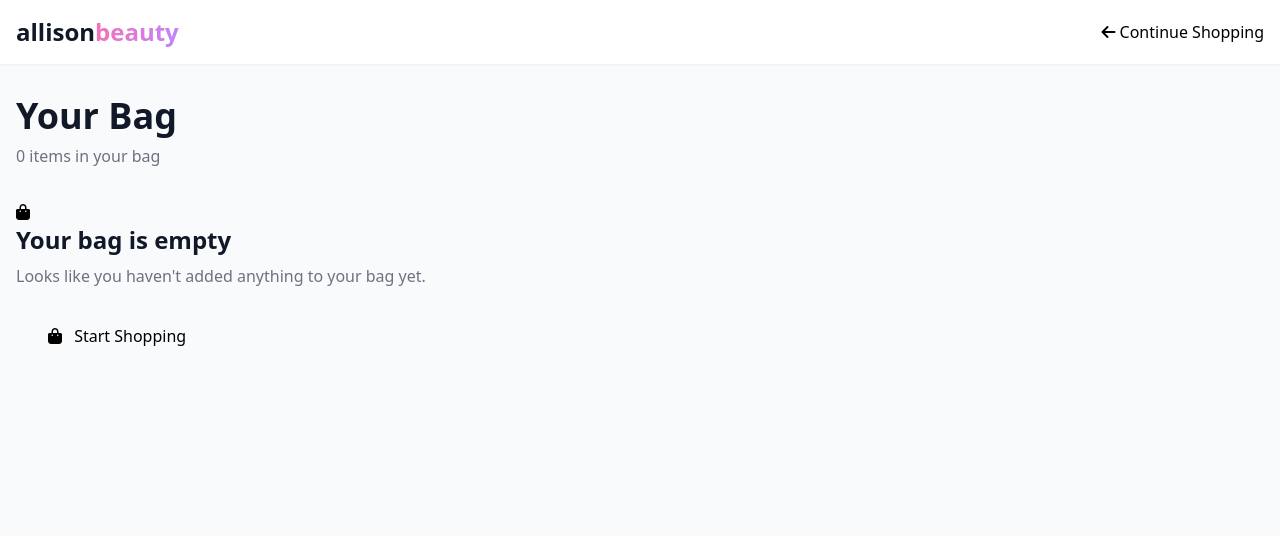
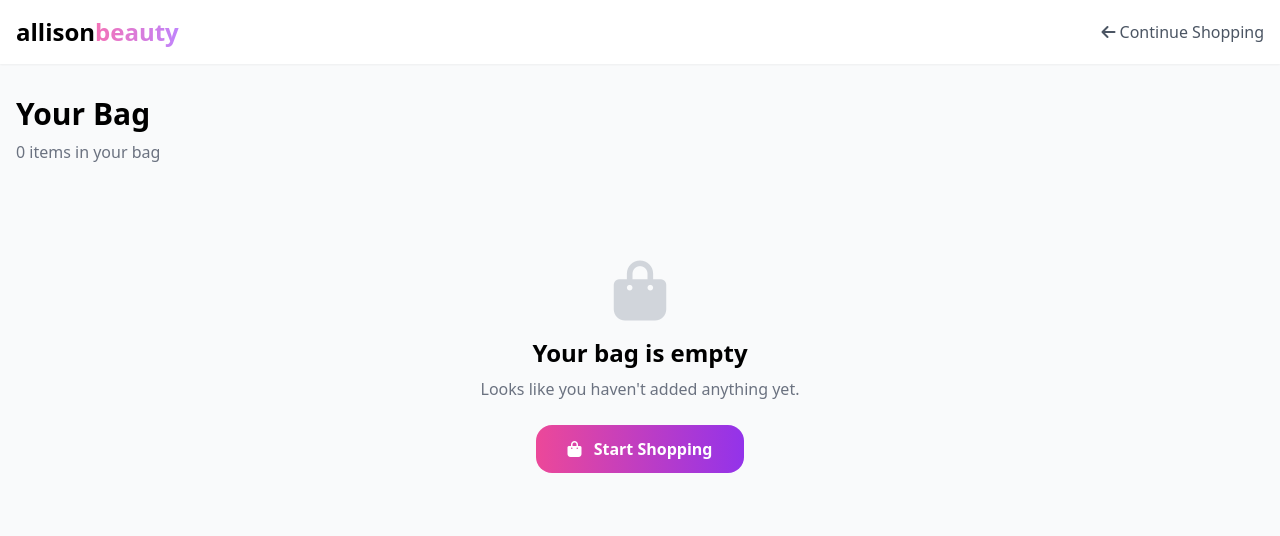
Before and after one commit to calvitec/cvbuilder, a Flask app: page /cart in a window 1280 px wide. Shown: the top 536 px of the page. Run offline with Flask 3, Linux system fonts and the light colour scheme; some libraries are stand-ins or nearby versions.

Commit message:
Update cart.html

```diff
--- a/templates/cart.html
+++ b/templates/cart.html
@@ -6,91 +6,57 @@
     <title>Your Bag - Allison Beauty</title>
     <script src="https://cdn.tailwindcss.com"></script>
     <link rel="stylesheet" href="https://cdnjs.cloudflare.com/ajax/libs/font-awesome/6.4.0/css/all.min.css">
-    <style>
-        .quantity-btn {
-            @apply w-8 h-8 rounded-full bg-gray-100 hover:bg-pink-100 hover:text-pink-600 flex items-center justify-center transition-all duration-200 text-gray-600 text-sm font-medium;
-        }
-        .cart-item {
-            @apply bg-white rounded-2xl shadow-sm border border-gray-100 p-4 md:p-6 transition-all duration-300 hover:shadow-md;
-        }
-        .remove-btn {
-            @apply text-gray-400 hover:text-red-500 transition-colors duration-200 text-sm;
-        }
-        .checkout-btn {
-            @apply w-full py-4 rounded-2xl bg-gradient-to-r from-pink-500 to-purple-600 text-white font-semibold text-lg hover:shadow-lg hover:shadow-pink-500/25 hover:scale-[1.02] transition-all duration-300;
-        }
-        .continue-btn {
-            @apply inline-flex items-center gap-2 text-gray-600 hover:text-pink-600 transition-colors duration-200 font-medium;
-        }
-        .empty-cart {
-            @apply text-center py-16;
-        }
-        .empty-cart-icon {
-            @apply text-6xl text-gray-300 mb-4;
-        }
-    </style>
 </head>
 <body class="bg-gray-50">
 
-    <!-- Header -->
     <header class="bg-white shadow-sm sticky top-0 z-50">
         <div class="max-w-7xl mx-auto px-4 py-4 flex items-center justify-between">
-            <a href="{{ url_for('index') }}" class="flex items-center gap-2">
-                <span class="text-2xl font-bold text-gray-900">allison<span class="text-transparent bg-clip-text bg-gradient-to-r from-pink-400 to-purple-400">beauty</span></span>
+            <a href="{{ url_for('index') }}" class="text-2xl font-bold">
+                allison<span class="text-transparent bg-clip-text bg-gradient-to-r from-pink-400 to-purple-400">beauty</span>
             </a>
-            <a href="{{ url_for('index') }}" class="continue-btn">
+            <a href="{{ url_for('index') }}" class="text-gray-600 hover:text-pink-600 transition">
                 <i class="fas fa-arrow-left"></i> Continue Shopping
             </a>
         </div>
     </header>
 
-    <!-- Main Content -->
     <main class="max-w-7xl mx-auto px-4 py-8">
-        <h1 class="text-3xl md:text-4xl font-bold text-gray-900 mb-2">Your Bag</h1>
+        <h1 class="text-3xl font-bold mb-2">Your Bag</h1>
         <p class="text-gray-500 mb-8">{{ total_items }} item{% if total_items != 1 %}s{% endif %} in your bag</p>
 
         {% if cart_items %}
         <div class="grid lg:grid-cols-3 gap-8">
-            <!-- Cart Items -->
             <div class="lg:col-span-2 space-y-4">
                 {% for item in cart_items %}
-                <div class="cart-item" id="item-{{ item.id }}">
+                <div class="bg-white rounded-2xl shadow-sm border border-gray-100 p-4 md:p-6" id="item-{{ item.id }}">
                     <div class="flex gap-4">
-                        <!-- Image -->
-                        <div class="w-24 h-24 md:w-28 md:h-28 rounded-xl overflow-hidden flex-shrink-0 bg-gray-100">
+                        <div class="w-24 h-24 rounded-xl overflow-hidden flex-shrink-0 bg-gray-100">
                             <img src="{{ item.image }}" alt="{{ item.name }}" class="w-full h-full object-cover">
                         </div>
-
-                        <!-- Details -->
-                        <div class="flex-1 min-w-0">
-                            <div class="flex items-start justify-between gap-2">
+                        <div class="flex-1">
+                            <div class="flex justify-between">
                                 <div>
-                                    <h3 class="font-semibold text-gray-900 text-sm md:text-base">{{ item.name }}</h3>
+                                    <h3 class="font-semibold text-gray-900">{{ item.name }}</h3>
                                     {% if item.type == 'bundle' %}
-                                    <span class="text-xs text-purple-600 font-medium bg-purple-50 px-2 py-0.5 rounded-full inline-block mt-1">Bundle</span>
+                                    <span class="text-xs text-purple-600 bg-purple-50 px-2 py-0.5 rounded-full">Bundle</span>
                                     {% endif %}
                                     <p class="text-sm text-gray-500 mt-1">${{ "%.2f"|format(item.price) }}</p>
                                 </div>
-                                <button onclick="removeItem('{{ item.id }}')" class="remove-btn">
+                                <button onclick="removeItem('{{ item.id }}')" class="text-gray-400 hover:text-red-500 transition">
                                     <i class="fas fa-trash-alt"></i>
                                 </button>
                             </div>
-
-                            <!-- Quantity Controls -->
                             <div class="flex items-center gap-3 mt-3">
-                                <button onclick="updateQuantity('{{ item.id }}', 'decrease')" class="quantity-btn">
+                                <button onclick="updateQuantity('{{ item.id }}', 'decrease')" class="w-8 h-8 rounded-full bg-gray-100 hover:bg-pink-100 hover:text-pink-600 flex items-center justify-center transition">
                                     <i class="fas fa-minus text-xs"></i>
                                 </button>
-                                <span class="text-gray-900 font-medium w-8 text-center" id="qty-{{ item.id }}">{{ item.quantity }}</span>
-                                <button onclick="updateQuantity('{{ item.id }}', 'increase')" class="quantity-btn">
+                                <span class="font-medium w-8 text-center" id="qty-{{ item.id }}">{{ item.quantity }}</span>
+                                <button onclick="updateQuantity('{{ item.id }}', 'increase')" class="w-8 h-8 rounded-full bg-gray-100 hover:bg-pink-100 hover:text-pink-600 flex items-center justify-center transition">
                                     <i class="fas fa-plus text-xs"></i>
                                 </button>
                                 <span class="text-sm font-semibold text-gray-900 ml-4" id="item-total-{{ item.id }}">
                                     ${{ "%.2f"|format(item.item_total) }}
                                 </span>
-                                {% if item.type == 'product' and item.stock %}
-                                <span class="text-xs text-gray-400 ml-2">({{ item.stock }} available)</span>
-                                {% endif %}
                             </div>
                         </div>
                     </div>
@@ -98,53 +64,45 @@
                 {% endfor %}
             </div>
 
-            <!-- Order Summary -->
             <div class="lg:col-span-1">
                 <div class="bg-white rounded-2xl shadow-sm border border-gray-100 p-6 sticky top-24">
-                    <h2 class="text-lg font-bold text-gray-900 mb-4">Order Summary</h2>
-
+                    <h2 class="text-lg font-bold mb-4">Order Summary</h2>
                     <div class="space-y-3 text-sm">
                         <div class="flex justify-between">
                             <span class="text-gray-600">Subtotal</span>
-                            <span class="text-gray-900 font-medium" id="subtotal">${{ "%.2f"|format(subtotal) }}</span>
+                            <span class="font-medium" id="subtotal">${{ "%.2f"|format(subtotal) }}</span>
                         </div>
                         <div class="flex justify-between">
                             <span class="text-gray-600">Shipping</span>
-                            <span class="text-gray-900 font-medium" id="shipping">
+                            <span id="shipping">
                                 {% if shipping == 0 %}
-                                <span class="text-green-600">FREE</span>
+                                <span class="text-green-600 font-medium">FREE</span>
                                 {% else %}
-                                ${{ "%.2f"|format(shipping) }}
+                                <span class="font-medium">${{ "%.2f"|format(shipping) }}</span>
                                 {% endif %}
                             </span>
                         </div>
-                        <div class="border-t border-gray-200 pt-3 mt-3">
+                        <div class="border-t pt-3 mt-3">
                             <div class="flex justify-between text-lg font-bold">
-                                <span class="text-gray-900">Total</span>
-                                <span class="text-gray-900" id="total">${{ "%.2f"|format(total) }}</span>
+                                <span>Total</span>
+                                <span id="total">${{ "%.2f"|format(total) }}</span>
                             </div>
                         </div>
                     </div>
-
-                    <a href="{{ url_for('checkout') }}" class="checkout-btn block text-center mt-6">
+                    <a href="{{ url_for('checkout') }}" class="w-full py-4 rounded-2xl bg-gradient-to-r from-pink-500 to-purple-600 text-white font-semibold text-center block mt-6 hover:shadow-lg transition">
                         Proceed to Checkout
                     </a>
-
-                    <p class="text-xs text-gray-400 text-center mt-4">
-                        <i class="fas fa-lock mr-1"></i> Secure checkout
-                    </p>
                 </div>
             </div>
         </div>
         {% else %}
-        <!-- Empty Cart -->
-        <div class="empty-cart">
-            <div class="empty-cart-icon">
+        <div class="text-center py-16">
+            <div class="text-6xl text-gray-300 mb-4">
                 <i class="fas fa-shopping-bag"></i>
             </div>
-            <h2 class="text-2xl font-bold text-gray-900 mb-2">Your bag is empty</h2>
-            <p class="text-gray-500 mb-6">Looks like you haven't added anything to your bag yet.</p>
-            <a href="{{ url_for('index') }}" class="checkout-btn inline-block px-8 py-3 w-auto">
+            <h2 class="text-2xl font-bold mb-2">Your bag is empty</h2>
+            <p class="text-gray-500 mb-6">Looks like you haven't added anything yet.</p>
+            <a href="{{ url_for('index') }}" class="inline-block px-8 py-3 rounded-2xl bg-gradient-to-r from-pink-500 to-purple-600 text-white font-semibold hover:shadow-lg transition">
                 <i class="fas fa-shopping-bag mr-2"></i> Start Shopping
             </a>
         </div>
@@ -160,46 +118,36 @@
         .then(response => response.json())
         .then(data => {
             if (data.success) {
-                    // Update quantity
                 const qtyElement = document.getElementById(`qty-${itemId}`);
                 if (data.quantity === 0) {
-                        // Remove item from DOM
-                        const itemElement = document.getElementById(`item-${itemId}`);
-                        if (itemElement) itemElement.remove();
-                        location.reload(); // Reload to update empty state
+                    location.reload();
                 } else {
                     qtyElement.textContent = data.quantity;
-
-                        // Update item total
                     const itemTotal = document.getElementById(`item-total-${itemId}`);
                     if (itemTotal) {
                         itemTotal.textContent = `$${data.item_total.toFixed(2)}`;
                     }
-
-                        // Update summary
                     document.getElementById('subtotal').textContent = `$${data.subtotal.toFixed(2)}`;
-                        const shippingElement = document.getElementById('shipping');
+                    const shippingEl = document.getElementById('shipping');
                     if (data.shipping === 0) {
-                            shippingElement.innerHTML = '<span class="text-green-600">FREE</span>';
+                        shippingEl.innerHTML = '<span class="text-green-600 font-medium">FREE</span>';
                     } else {
-                            shippingElement.textContent = `$${data.shipping.toFixed(2)}`;
+                        shippingEl.innerHTML = `<span class="font-medium">$${data.shipping.toFixed(2)}</span>`;
                     }
                     document.getElementById('total').textContent = `$${data.total.toFixed(2)}`;
-
-                        // Update cart count in header
-                        const cartCount = document.querySelector('.cart-count');
-                        if (cartCount) cartCount.textContent = data.total_items;
                 }
             } else {
                 alert(data.message || 'Error updating cart');
             }
         })
-            .catch(error => console.error('Error:', error));
+        .catch(error => {
+            console.error('Error:', error);
+            alert('Something went wrong. Please try again.');
+        });
     }
 
     function removeItem(itemId) {
         if (!confirm('Remove this item from your bag?')) return;
-
         fetch(`/remove-from-cart/${itemId}`, {
             method: 'POST',
             headers: { 'Content-Type': 'application/json' }
@@ -212,8 +160,12 @@
                 alert(data.message || 'Error removing item');
             }
         })
-            .catch(error => console.error('Error:', error));
+        .catch(error => {
+            console.error('Error:', error);
+            alert('Something went wrong. Please try again.');
+        });
     }
     </script>
+
 </body>
 </html>
```
Lines whose indentation alone changed are shown as unchanged.
